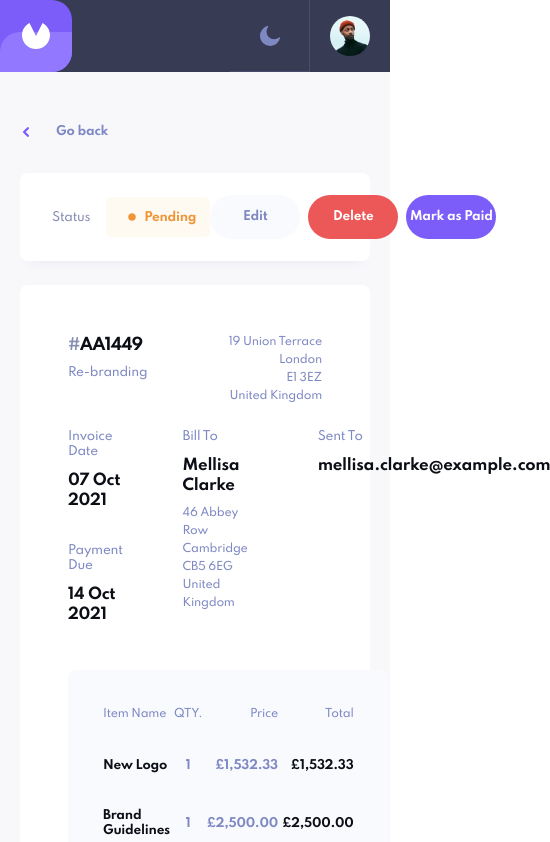
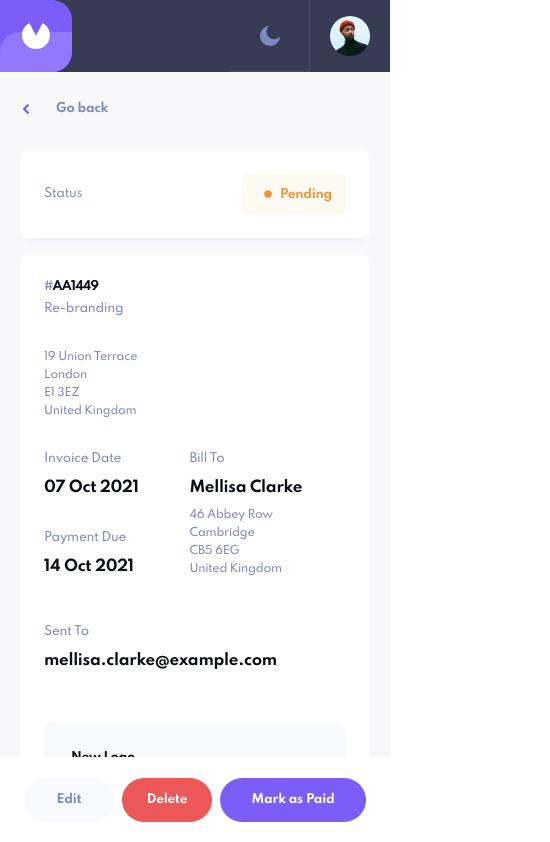
Before and after one commit to sohhamm/invoice-app, a React (Vite) app in the folder client/: page /invoice/AA1449 in a window 390 px wide. Shown: the top 842 px of the page, 550 px wide, since content can reach past the window. Built offline with nearby package versions, Linux system fonts and the light colour scheme.

Commit message:
feat: invoice details page mobile responsiveness

```diff
--- a/client/src/pages/invoice-details/index.tsx
+++ b/client/src/pages/invoice-details/index.tsx
@@ -9,10 +9,13 @@
 import {Link, useParams} from 'react-router-dom'
 import {HiChevronLeft} from 'react-icons/hi2'
 import {INVOICES, currencyFormatter} from '@/utils'
+import {useMobile} from '@/utils/hooks/use-media-query'
 import d from '../../../data.json'
 
 export default function InvoiceDetails() {
   const {id} = useParams()
+
+  const {isMobile} = useMobile()
 
   const invoice: any = d.find(i => i.id === id)
 
@@ -38,18 +41,19 @@
           <Status invoice={invoice} />
         </div>
 
-        <div className={classes.cta}>
-          <InvoiceDrawer invoice={invoice} handleEditInvoice={handleEditInvoice} isEdit={true} />
-          <DeleteConfirm onDelete={onDelete} invoiceId={invoice.id} />
-          <Button hasAddIcon={false} onClick={handlePaid}>
-            Mark as Paid
-          </Button>
-        </div>
+        {!isMobile && (
+          <CTAs
+            invoice={invoice}
+            handleEditInvoice={handleEditInvoice}
+            onDelete={onDelete}
+            handlePaid={handlePaid}
+          />
+        )}
       </div>
 
       <div className={clsx(classes.details, 'card')}>
-        <div className={classes.top}>
-          <div className={classes.topLeft}>
+        <div className={classes.invoiceHeader}>
+          <div className={classes.invoiceId}>
             <h4>
               <span>#</span>
               {invoice.id}
@@ -57,7 +61,7 @@
             <p>{invoice.description}</p>
           </div>
 
-          <div className={classes.topRight}>
+          <div className={classes.address}>
             <div>{invoice.senderAddress.street}</div>
             <div>{invoice.senderAddress.city}</div>
             <div>{invoice.senderAddress.postCode}</div>
@@ -65,25 +69,25 @@
           </div>
         </div>
 
-        <div className={classes.middle}>
+        <div className={classes.invoiceDetails}>
           <div>
-            <div className={classes.middleLeftTop}>
-              <p className={classes.middleLeftTopTitle}>Invoice Date</p>
-              <p className={classes.middleLeftTopDate}>
+            <div className={classes.invoiceDetailsDate}>
+              <p className={classes.invoiceDetailsDateTitle}>Invoice Date</p>
+              <p className={classes.invoiceDetailsDateValue}>
                 {format(new Date(invoice.createdAt), 'dd MMM yyyy')}
               </p>
             </div>
 
             <div>
-              <p className={classes.middleLeftBottomTitle}>Payment Due</p>
-              <p className={classes.middleLeftBottomDate}>
+              <p className={classes.invoiceDetailsDue}>Payment Due</p>
+              <p className={classes.invoiceDetailsDueValue}>
                 {format(new Date(invoice.paymentDue), 'dd MMM yyyy')}
               </p>
             </div>
           </div>
 
-          <div className={classes.middleCenter}>
-            <p className={classes.middleCenterLabel}>Bill To</p>
+          <div className={classes.clientAddress}>
+            <p className={classes.clientAddressLabel}>Bill To</p>
             <p className={classes.clientName}>{invoice.clientName}</p>
             <div className={classes.clientAddress}>
               <div>{invoice.clientAddress.street}</div>
@@ -93,8 +97,8 @@
             </div>
           </div>
 
-          <div>
-            <p className={classes.middleRightLabel}>Sent To</p>
+          <div className={classes.clientEmailLabel}>
+            <p className={classes.clientEmailLabel}>Sent To</p>
             <p className={classes.clientEmail}>{invoice.clientEmail}</p>
           </div>
         </div>
@@ -115,27 +119,53 @@
           <tbody>
             {invoice.items.map((item: any) => (
               <tr className={classes.item} key={item.name}>
+                {isMobile ? (
+                  <div className={classes.itemMobile}>
+                    <td className={classes.itemInfo}>
+                      <div>{item.name}</div>
+
+                      <div>
+                        {item.quantity} x {currencyFormatter({amount: item.price})}
+                      </div>
+                    </td>
+
+                    <td className={classes.itemTotal}>{currencyFormatter({amount: item.total})}</td>
+                  </div>
+                ) : (
+                  <>
                     <td className={classes.itemBody} style={{textAlign: 'start'}}>
                       {item.name}
                     </td>
-                <td className={classes.itemBody} style={{textAlign: 'center', color: '#7E88C3'}}>
-                  {item.quantity}
-                </td>
+                    <td
+                      className={classes.itemBody}
+                      style={{textAlign: 'center', color: '#7E88C3'}}
+                    ></td>
                     <td className={classes.itemBody} style={{color: '#7E88C3'}}>
                       {currencyFormatter({amount: item.price})}
                     </td>
                     <td className={classes.itemBody}> {currencyFormatter({amount: item.total})}</td>
+                  </>
+                )}
               </tr>
             ))}
           </tbody>
         </table>
 
         <div className={classes.priceSummary}>
-          <p>Amount Due</p>
+          <p>{isMobile ? 'Grand Total' : 'Amount Due'}</p>
 
           <h1>{currencyFormatter({amount: getTotalPrice(invoice.items)})}</h1>
         </div>
       </div>
+
+      {isMobile && (
+        <CTAs
+          invoice={invoice}
+          handleEditInvoice={handleEditInvoice}
+          onDelete={onDelete}
+          handlePaid={handlePaid}
+        />
+      )}
     </div>
   )
 }
@@ -143,3 +173,15 @@
 const getTotalPrice = (items: any[]) => {
   return items.reduce((acc, curr) => (acc += curr.total), 0)
 }
+
+function CTAs({invoice, handleEditInvoice, onDelete, handlePaid}: any) {
+  return (
+    <div className={classes.cta}>
+      <InvoiceDrawer invoice={invoice} handleEditInvoice={handleEditInvoice} isEdit={true} />
+      <DeleteConfirm onDelete={onDelete} invoiceId={invoice.id} />
+      <Button hasAddIcon={false} onClick={handlePaid}>
+        Mark as Paid
+      </Button>
+    </div>
+  )
+}
--- a/client/src/pages/invoice-details/styles.module.css
+++ b/client/src/pages/invoice-details/styles.module.css
@@ -7,7 +7,6 @@
   margin-bottom: 34px;
   font-weight: 700;
   font-size: 0.75rem;
-  line-height: 15px;
   letter-spacing: -0.25px;
   color: #7e88c3;
   display: flex;
@@ -29,7 +28,6 @@
   align-items: center;
   font-weight: 500;
   font-size: 0.75rem;
-  line-height: 15px;
   letter-spacing: -0.25px;
   color: #858bb2;
   column-gap: 16px;
@@ -44,34 +42,32 @@
   padding: 48px;
 }
 
-.top {
+.invoiceHeader {
   display: flex;
   justify-content: space-between;
   margin-bottom: 24px;
 }
 
-.topLeft > h4 {
+.invoiceId > h4 {
   font-weight: 700;
   font-size: 1rem;
-  line-height: 1.5rem;
   letter-spacing: -0.8px;
   color: #0c0e16;
   margin-bottom: 8px;
 }
 
-.topLeft > h4 > span {
+.invoiceId > h4 > span {
   color: #888eb0;
 }
 
-.topLeft > p {
+.invoiceId > p {
   font-weight: 500;
   font-size: 0.75rem;
-  line-height: 15px;
   letter-spacing: -0.25px;
   color: #7e88c3;
 }
 
-.topRight,
+.address,
 .clientAddress {
   font-weight: 500;
   font-size: 0.6875rem;
@@ -83,23 +79,26 @@
 
 .clientAddress {
   text-align: left;
-  margin-top: 8px;
 }
 
-.middle {
+.clientName {
+  margin-bottom: 8px;
+}
+
+.invoiceDetails {
   display: flex;
   column-gap: 100px;
   margin-bottom: 45px;
 }
 
-.middleLeftTop {
+.invoiceDetailsDate {
   margin-bottom: 32px;
 }
 
-.middleLeftTopTitle,
-.middleLeftBottomTitle,
-.middleCenterLabel,
-.middleRightLabel {
+.invoiceDetailsDateTitle,
+.invoiceDetailsDue,
+.clientAddressLabel,
+.clientEmailLabel {
   font-weight: 500;
   font-size: 0.75rem;
   line-height: 15px;
@@ -108,8 +107,8 @@
   margin-bottom: 12px;
 }
 
-.middleLeftTopDate,
-.middleLeftBottomDate,
+.invoiceDetailsDateValue,
+.invoiceDetailsDueValue,
 .clientName,
 .clientEmail {
   font-weight: 700;
@@ -119,7 +118,7 @@
   color: #0c0e16;
 }
 
-.middleCenter {
+.clientAddress {
   margin-right: 10px;
 }
 
@@ -167,8 +166,8 @@
   text-align: start !important;
 }
 
-th,
-td {
+th.itemLabel,
+td.itemBody {
   padding-bottom: 32px;
 }
 
@@ -195,7 +194,140 @@
 }
 
 @media (max-width: 750px) {
-  .middle {
+  .invoiceDetails {
     column-gap: 60px;
   }
 }
+
+@media (max-width: 600px) {
+  .box {
+    padding-top: 40px;
+    height: 100%;
+  }
+
+  .back {
+    margin-bottom: 32px;
+  }
+
+  .header {
+    margin-bottom: 16px;
+    height: auto;
+    padding: 24px;
+  }
+
+  .status {
+    width: 100%;
+    justify-content: space-between;
+    column-gap: 0;
+  }
+
+  /* todo figure it out */
+  .cta {
+    position: fixed;
+    justify-content: center;
+    column-gap: 8px;
+    bottom: 0;
+    left: 0;
+    right: 0;
+    z-index: 1;
+
+    width: 100%;
+
+    background: #ffffff;
+    box-shadow: 0px 10px 10px -10px rgba(72, 84, 159, 0.100397);
+    padding: 21px 24px 22px 24px;
+  }
+
+  .cta > button:last-child {
+    width: 100%;
+  }
+
+  .details {
+    padding: 24px;
+  }
+
+  .invoiceHeader {
+    display: flex;
+    flex-direction: column;
+    margin-bottom: 31px;
+  }
+
+  .invoiceId {
+    margin-bottom: 30px;
+  }
+
+  .invoiceId > h4 {
+    font-size: 0.75rem;
+    margin-bottom: 4px;
+  }
+
+  .address,
+  .clientAddress {
+    text-align: left;
+  }
+
+  .clientAddress {
+    margin-top: 0px;
+  }
+
+  /* middle */
+
+  .invoiceDetails {
+    display: grid;
+    column-gap: 41px;
+    margin-bottom: 40px;
+    row-gap: 46px;
+    grid-template-columns: 1fr 1.5fr;
+  }
+
+  .clientEmailLabel {
+    grid-column: 1/-1;
+  }
+
+  .invoiceDetailsDate {
+    margin-bottom: 32px;
+  }
+
+  .clientAddress {
+    margin-right: 0px;
+  }
+
+  /* bottom */
+
+  .priceSummary {
+    padding: 24px;
+  }
+
+  .items {
+    padding: 24px;
+    padding-bottom: 0;
+  }
+
+  .items > thead {
+    display: none;
+  }
+
+  .itemMobile {
+    display: flex;
+    justify-content: space-between;
+    align-items: center;
+    font-weight: 700;
+    font-size: 0.75rem;
+    line-height: 15px;
+    letter-spacing: -0.25px;
+    color: #0c0e16;
+    margin-bottom: 24px;
+  }
+
+  .itemInfo td {
+    padding-bottom: 0;
+  }
+
+  .itemInfo > div {
+    margin-bottom: 8px;
+  }
+
+  .itemInfo > div:last-child {
+    color: #7e88c3;
+  }
+}
```
Lines whose indentation alone changed are shown as unchanged.
